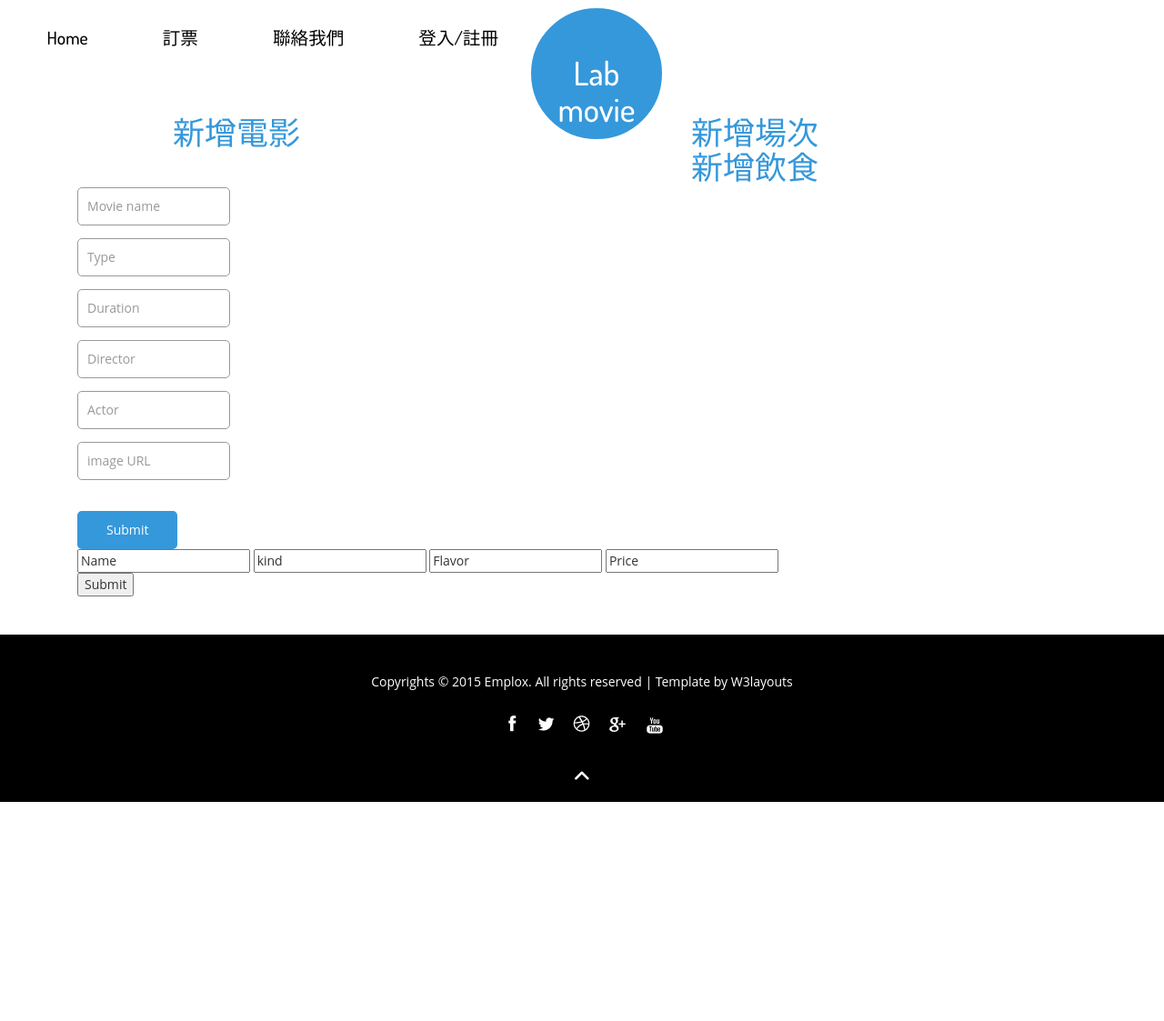
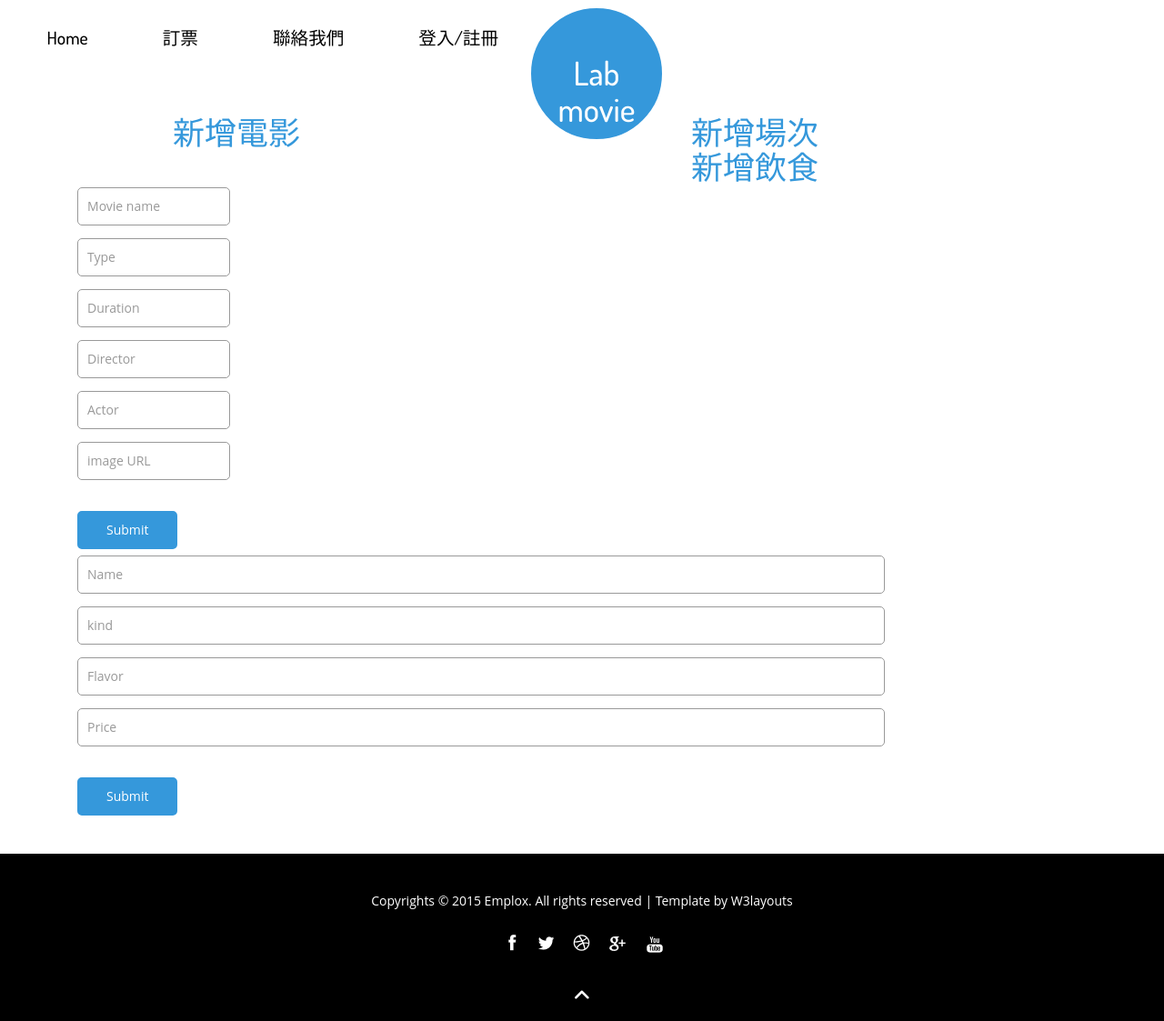
Before and after one commit to rabbitXDD/ADB_Project_2, a Django app: page /manager in a window 1280 px wide. Shown: the whole page at 91% size. Before the commit the page ends 882 px from the top, so only its background shows below. Run offline with Django 3.2, Linux system fonts and the light colour scheme; data that the repository does not hold is empty; some libraries are stand-ins or nearby versions.

Commit message:
add booking process

```diff
--- a/mysite/movie/views.py
+++ b/mysite/movie/views.py
@@ -1,4 +1,7 @@
+# -*- coding: utf-8 -*-
+
 import json
+import datetime
 
 from django.shortcuts import render, redirect
 from django.http import HttpResponse
@@ -8,7 +11,7 @@ from django.contrib.auth import logout, login
 from django.contrib.auth import authenticate
 import MySQLdb
 
-from movie.models import Movie, Showtimes, Meal, Seat
+from movie.models import Movie, Showtimes, Meal, Seat, Order, Combo, OrderMeal, SeatsOrder
 
 db = MySQLdb.connect(host="140.119.19.73",    user="admin", passwd="12345678", db="orm_booking_movie")
 cursor = db.cursor()
@@ -84,7 +87,22 @@ def movieDetail(request,movie_id):
     return render(request,'moviedetail.html' , {'movie': movie,'showtime':row})
 
 def member(request):
-    return render(request,'member.html')
+    orders = Order.objects.filter(user=request.user)
+    ordersList = []
+    for order in orders:
+        orderTmp = {
+            'movie_name': order.showtimes.movie.name,
+            'showtime': datetime.datetime.strftime(order.showtimes.showtime, '%Y-%m-%dT%H:%M:%S'),
+            'seat': [seatOrder.seat.number for seatOrder in SeatsOrder.objects.filter(order=order)],
+            'addition': [orderMeal.meal.name for orderMeal in OrderMeal.objects.filter(order=order)],
+            'status': 'Not confirmed',
+        }
+        ordersList.append(orderTmp)
+
+    context = {
+        'orders': ordersList,
+    }
+    return render(request,'member.html', context)
 
 def manager(request):
 
@@ -116,6 +134,43 @@ def manager(request):
 
 def booking(request):
     if request.POST:
+        showtimes_id = request.POST['showtimes']
+        combo_id = request.POST.get('combo', None)
+
+        seats = request.POST.getlist('seats')
+        meals = request.POST.getlist('meal')
+
+        showtime = Showtimes.objects.filter(id=showtimes_id)[0]
+
+        if combo_id:
+            combo = Combo.objects.filter(id=combo_id)[0]
+        else:
+            combo = None
+
+        order = Order(
+            combo=combo,
+            showtimes=showtime,
+            user=request.user,
+            status=1
+        )
+        order.save()
+
+        for seat_id in seats:
+            seat = Seat.objects.filter(id=seat_id)[0]
+            seats_order = SeatsOrder(
+                seat=seat,
+                order=order
+            )
+            seats_order.save()
+
+        for meal_id in meals:
+            meal = Meal.objects.filter(id=meal_id)[0]
+            meal_order = OrderMeal(
+                meal=meal,
+                order=order
+            )
+            meal_order.save()
+
         return render(request, 'index.html')
 
 def getShowTimes(request):
--- a/mysite/templates/manager.html
+++ b/mysite/templates/manager.html
@@ -2,6 +2,43 @@
 
 {% extends "base.html" %}
 {% block empty %}
+
+<style>
+  .input{
+    width: 80%;
+    margin: 7px auto;
+    color: #999;
+    background: none;
+    padding: 10px 10px;
+    outline: none;
+    border: 1px solid #999;
+    border-radius: 5px;
+    -webkit-border-radius: 5px;
+    -moz-border-radius: 5px;
+    -o-border-radius: 5px;
+    -ms-border-radius: 5px;
+  }
+  .submit{
+    color: #ffffff;
+    padding: 9px 30px;
+    font-size: 14px;
+    cursor: pointer;
+    font-weight: 500;
+    margin: 27px 0 0 0px;
+    border-radius: 5px;
+    -webkit-border-radius: 5px;
+    -moz-border-radius: 5px;
+    -o-border-radius: 5px;
+    -ms-border-radius: 5px;
+    border: 2px solid #3598db;
+    background: #3598db;
+    transition:0.5s all;
+    -webkit-transition:0.5s all;
+    -moz-transition:0.5s all;
+    -o-transition:0.5s all;
+    -ms-transition:0.5s all;
+  }
+</style>
 
 <div class="contact" id="contact">
   <div class="container">
@@ -33,11 +70,11 @@
       </a>
         <form action="/addShowTime" method="post">
           {% csrf_token %}
-          <p><input name="cinema" onblur="if (this.value == '') {this.value = 'Cinema';}" onfocus="this.value = '';" type="varchar" value="Cinema"></p>
-          <p><input name="showtime" onblur="if (this.value == '') {this.value = 'Showtime';}" onfocus="this.value = '';" type="datetime-local" value="Showtime"></p>
-          <p><input name="price" onblur="if (this.value == '') {this.value = 'Price';}" onfocus="this.value = '';" type="int" value="Price"></p>
-          <p><input name="movie_id" onblur="if (this.value == '') {this.value = 'Movie_id';}" onfocus="this.value = '{{movie.id}}';" type="int" value="Moive_id"></p>
-          <p><input type="submit" value="Submit"></p>
+          <p><input name="cinema" onblur="if (this.value == '') {this.value = 'Cinema';}" onfocus="this.value = '';" type="varchar" value="Cinema" class="input"></p>
+          <p><input name="showtime" onblur="if (this.value == '') {this.value = 'Showtime';}" onfocus="this.value = '';" type="datetime-local" value="Showtime" class="input"></p>
+          <p><input name="price" onblur="if (this.value == '') {this.value = 'Price';}" onfocus="this.value = '';" type="int" value="Price" class="input"></p>
+          <p><input name="movie_id" onblur="if (this.value == '') {this.value = 'Movie_id';}" onfocus="this.value = '{{movie.id}}';" type="int" value="Moive_id" class="input"></p>
+          <p><input type="submit" value="Submit" class="submit"></p>
 
         </form>
 
@@ -47,11 +84,11 @@
       <div class="col-md-12">
         <form action="/addMeal" method="post">
           {% csrf_token %}
-          <input name="name" onblur="if (this.value == '') {this.value = 'Name';}" onfocus="this.value = '';" type="varchar" value="Name">
-          <input name="kind" onblur="if (this.value == '') {this.value = 'Kind';}" onfocus="this.value = '';" type="varchar" value="kind">
-          <input name="flavor" onblur="if (this.value == '') {this.value = 'Flavor';}" onfocus="this.value = '';" type="varchar" value="Flavor">
-          <input name="price" onblur="if (this.value == '') {this.value = 'Price';}" onfocus="this.value = '';" type="varchar" value="Price">
-          <p><input type="submit" value="Submit"></p>
+          <input name="name" onblur="if (this.value == '') {this.value = 'Name';}" onfocus="this.value = '';" type="varchar" value="Name" class="input">
+          <input name="kind" onblur="if (this.value == '') {this.value = 'Kind';}" onfocus="this.value = '';" type="varchar" value="kind" class="input">
+          <input name="flavor" onblur="if (this.value == '') {this.value = 'Flavor';}" onfocus="this.value = '';" type="varchar" value="Flavor" class="input">
+          <input name="price" onblur="if (this.value == '') {this.value = 'Price';}" onfocus="this.value = '';" type="varchar" value="Price" class="input">
+          <p><input type="submit" value="Submit" class="submit"></p>
       </div>
   </div>
 </div>
```
Also changed, not shown: mysite/movie/migrations/old migrations/0001_initial.py (added, +45 -0 lines), mysite/movie/models.py (+7 -5 lines), mysite/templates/member.html (+16 -5 lines), mysite/movie/migrations/0001_initial.py, mysite/movie/migrations/0002_seatsorder.py (added), mysite/movie/migrations/0003_auto_20171125_0804.py (added), mysite/movie/migrations/old migrations/0002_auto_20171122_0945.py (renamed from mysite/movie/migrations/0002_auto_20171122_0945.py), mysite/movie/migrations/old migrations/0003_seat_number.py (renamed from mysite/movie/migrations/0003_seat_number.py), mysite/movie/migrations/old migrations/0004_auto_20171124_0440.py (renamed from mysite/movie/migrations/0004_auto_20171124_0440.py), 8 other files.
